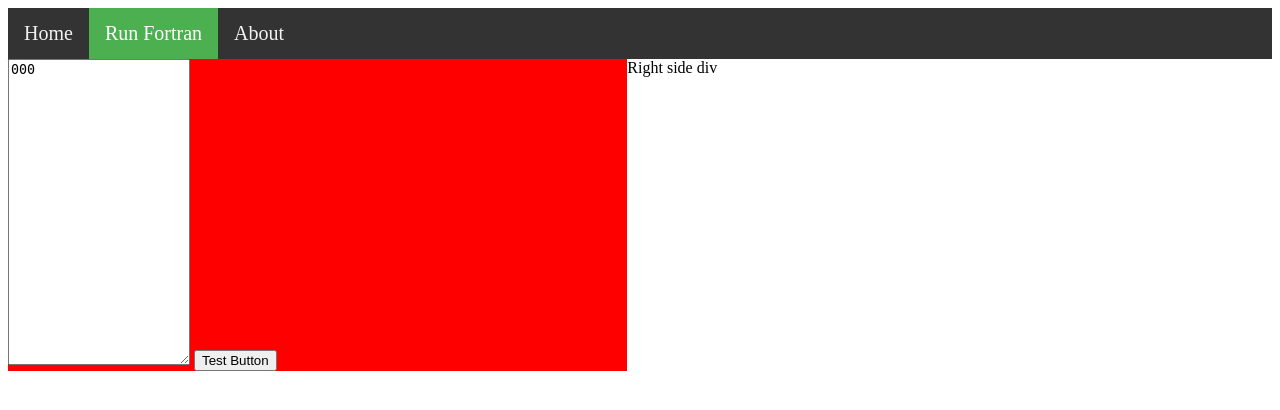
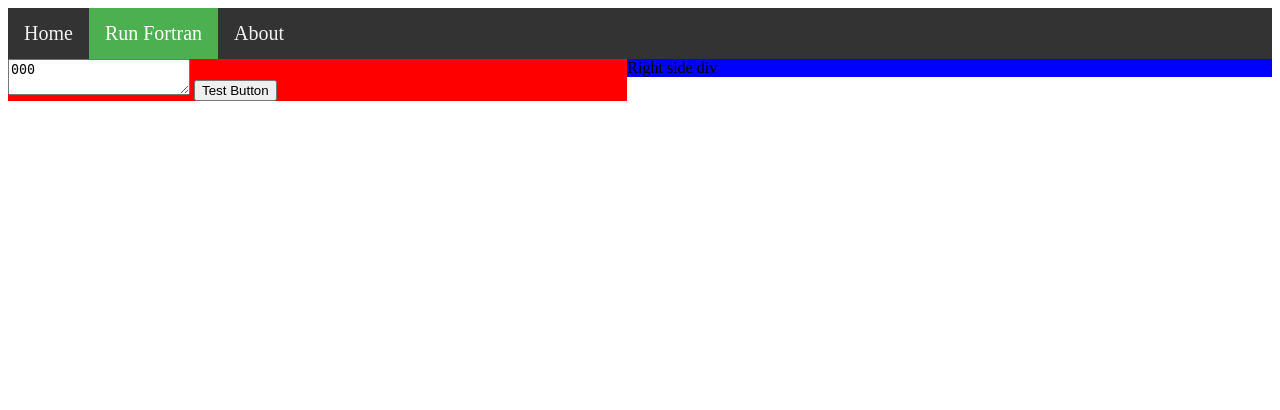
Before and after one commit to Diemo-zz/Website, a Python web app: template templates/input_fortran_code.html in a window 1280 px wide. Shown: the top 410 px of the page. Run offline with Jinja, Linux system fonts and the light colour scheme; the template is opened without the code that fills it: most values are stand-ins (such as "Sample title", 1, 10 or a date in 2020); some libraries are stand-ins or nearby versions.

Commit message:
More changes

```diff
--- a/templates/input_fortran_code.html
+++ b/templates/input_fortran_code.html
@@ -8,9 +8,6 @@
             function replace_right_div() {
                 var origin = window.location.origin + "/show_fortran_results";
                 var code_input = $("#code").val();
-                console.log("TEST");
-                console.log(code_input);
-                console.log("AFTER");
                 $.ajax({
                 type: "POST",
                 url: origin,
@@ -22,15 +19,44 @@
                 });
         };
 </script>
+<script src="https://rawgit.com/jackmoore/autosize/master/dist/autosize.min.js"></script>
+
+<script>
+    function auto_grow(element) {
+    element.style.height = "5px";
+    element.style.height = (element.scrollHeight)+"px";
+}
+function getBrowserSize() {
+    var div = document.createElement('div');
+    div.style.position = 'absolute';
+    div.style.top = 0;
+    div.style.left = 0;
+    div.style.width = '100%';
+    div.style.height = '100%';
+    document.documentElement.appendChild(div);
+    var results = {
+        width: div.offsetWidth,
+        height: div.offsetHeight
+    };
+    div.parentNode.removeChild(div); // remove the `div`
+    console.log(results)
+    return results;
+}
+</script>
     {{super()}}
 <style>
 .wrapper {
   overflow: hidden;
 }
 
-.textarea{
-width:100%;
-overflow: hidden;}
+.show-code {
+overflow: hidden;
+background-color: blue;}
+
+.textarea {
+width: 100%;
+overflow: hidden;
+}
 
 .left {
   overflow: hidden;
@@ -53,8 +79,8 @@ float: right;
   {{ super() }}
 <div class="wrapper">
     <div class="left">
-        <textarea name="code" id="code" rows=20, cols="20">{{code}}</textarea>
-        <button name="submit" onclick="replace_right_div()">Test Button</button>
+        <textarea name="code" id="code" oninput="auto_grow(this)">{{code}}</textarea>
+        <button name="submit" onclick="replace_right_div()" style="float:right width:100%">Test Button</button>
     </div>
     <div class="show-code"> Right side div</div>
 </div>
--- a/templates/layout.html
+++ b/templates/layout.html
@@ -44,5 +44,4 @@
 {% block body %}
 {% endblock %}
 </body>
-<script type=text/javascript src="/static/jquery.js"></script>
 </html>
```
